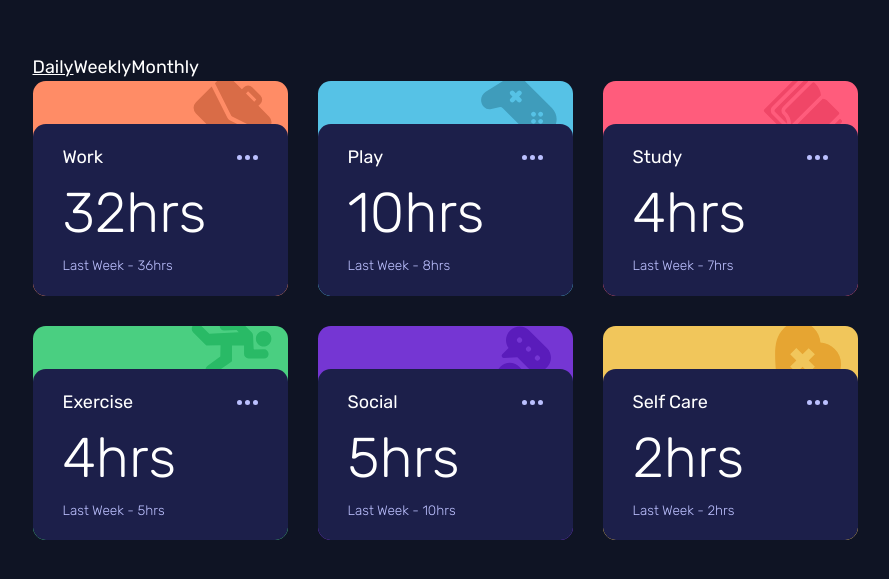
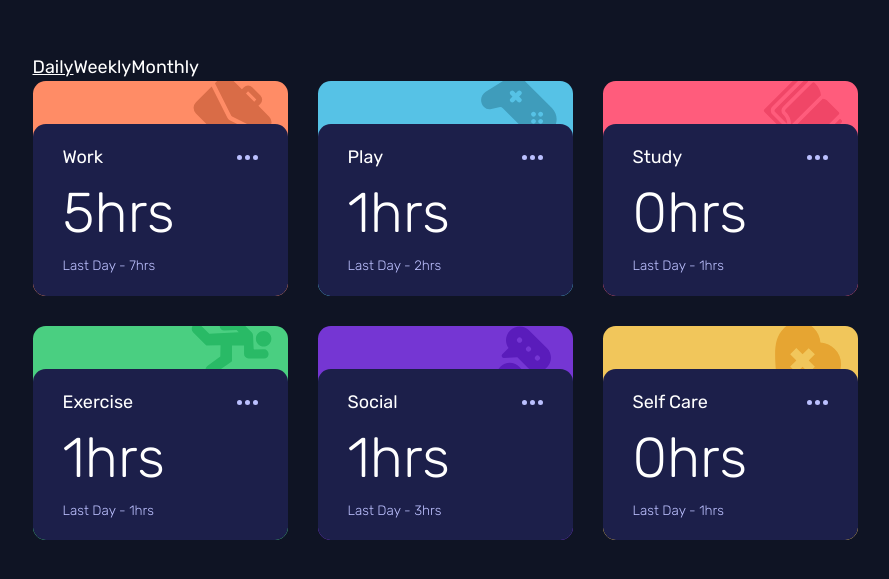
Before and after one commit to Jahan-Shah/Time-tracking-dashboard, a Vue app: page / in a window 1280 px wide. Shown: the part 103-682 px from the top of the page, without its empty margins (195-1084 px from the left). Built offline with nearby package versions, Linux system fonts and the light colour scheme.

Commit message:
added function to get duration based on prop (selected value)

```diff
--- a/src/components/TrackingItem.vue
+++ b/src/components/TrackingItem.vue
@@ -2,6 +2,22 @@
 import { onMounted, ref } from "vue";
 
 const jsonData = ref([]);
+const props = defineProps(["selectedDuration"]);
+
+function getCurrentTime(item) {
+  if (props.selectedDuration === "Day") return item.timeframes.daily.current;
+  else if (props.selectedDuration === "Week")
+    return item.timeframes.weekly.current;
+  else if (props.selectedDuration === "Month")
+    return item.timeframes.monthly.current;
+}
+function getPreviousTime(item) {
+  if (props.selectedDuration === "Day") return item.timeframes.daily.previous;
+  else if (props.selectedDuration === "Week")
+    return item.timeframes.weekly.previous;
+  else if (props.selectedDuration === "Month")
+    return item.timeframes.monthly.previous;
+}
 
 async function fetchData() {
   try {
@@ -29,8 +45,10 @@ const getTitle = (item) => {
           <h3>{{ item.title }}</h3>
           <img src="/icon-ellipsis.svg" alt="ellipsis" />
         </div>
-        <h2>{{ item.timeframes.weekly.current }}hrs</h2>
-        <p>Last Week - {{ item.timeframes.weekly.previous }}hrs</p>
+        <h2>{{ getCurrentTime(item) }}hrs</h2>
+        <p>
+          Last {{ props.selectedDuration }} - {{ getPreviousTime(item) }}hrs
+        </p>
       </div>
     </div>
   </div>
```
